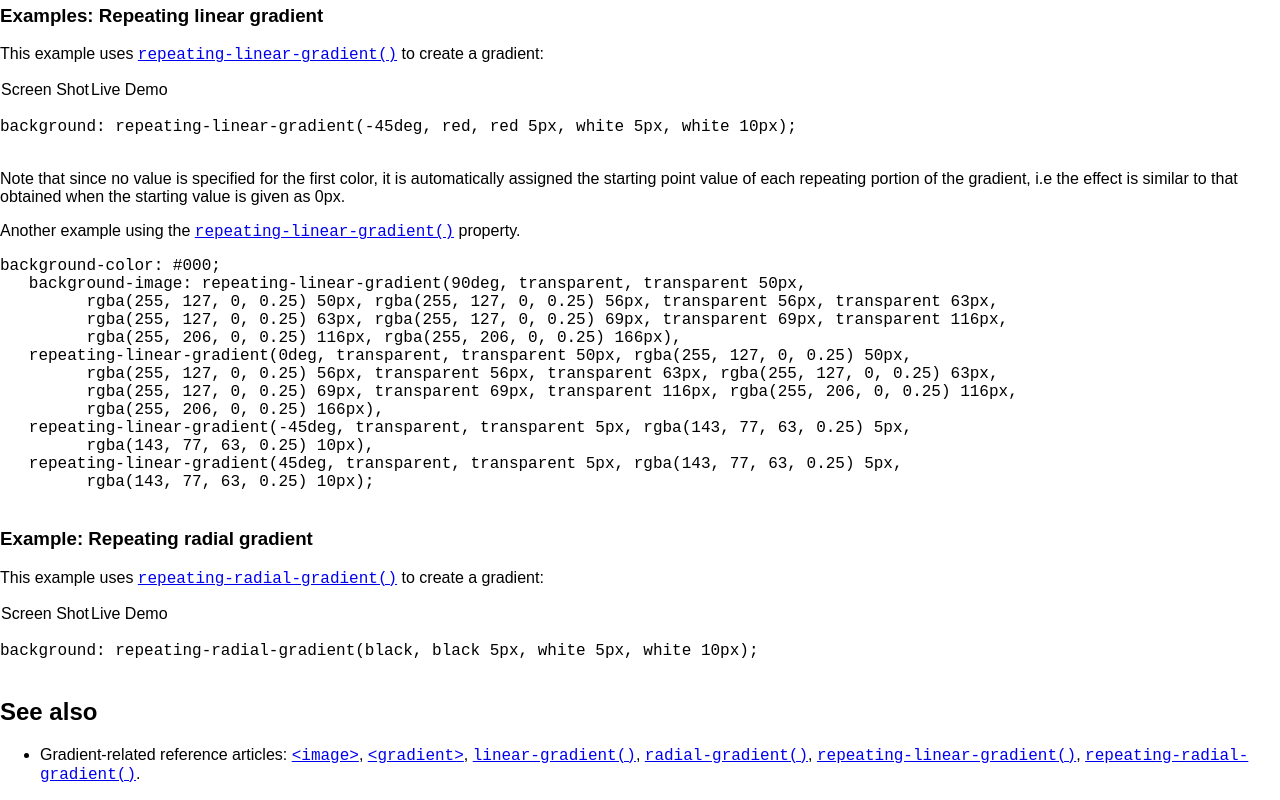
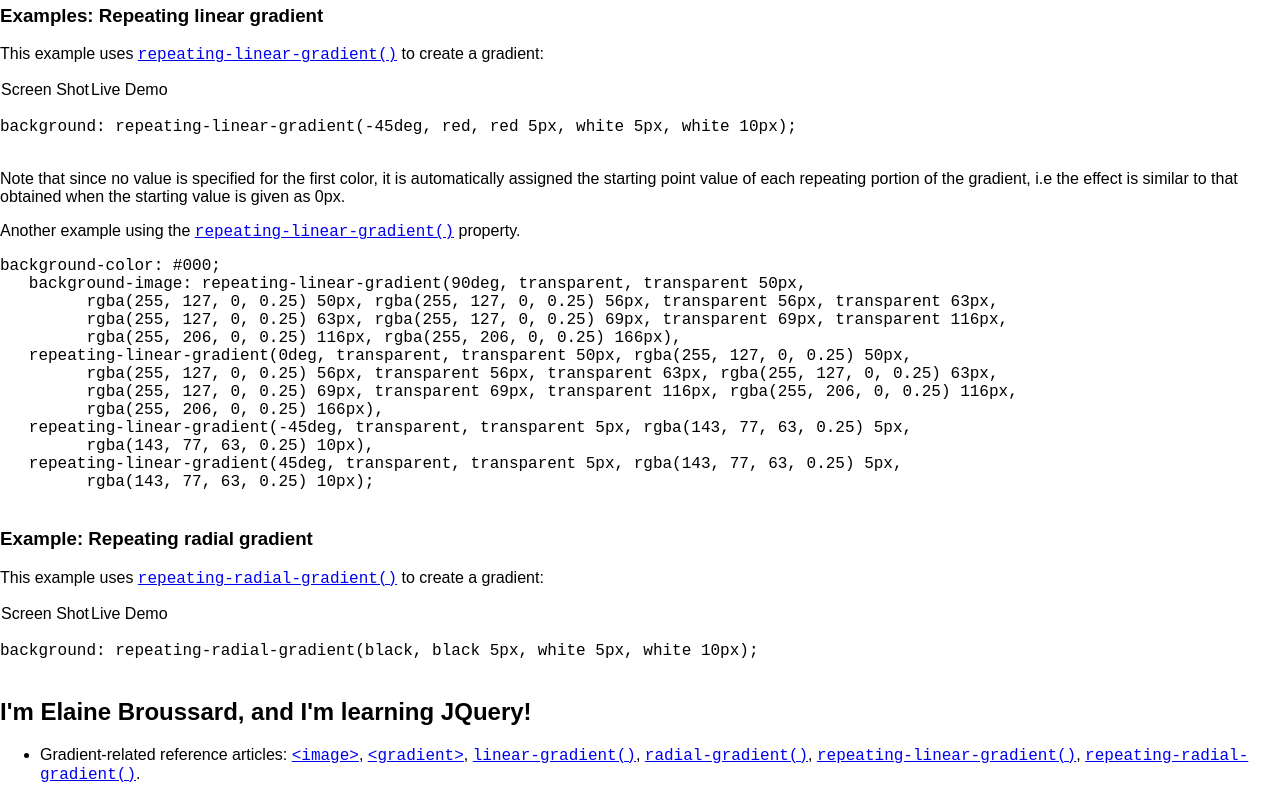
Before and after one commit to ecbroussard/hw_jquery_broussard_elaine, a plain HTML site: page index.html in a window 1280 px wide. Shown: the part 4045-4845 px from the top of the page. Drawn offline with Linux system fonts and the light colour scheme.

Commit message:
use jquery to replace last h2 text

```diff
--- a/index.html
+++ b/index.html
@@ -435,9 +435,8 @@
 
                  </article>
 <!-- End of pasted content. -->
-
+	<script src="js/jquery-2.2.2.min.js"></script>
 	<script src="js/main.js"></script>
-	<script src="js/jquery-2.2.2.min.js"></script>
 
 </body>
 </html>
--- a/js/main.js
+++ b/js/main.js
@@ -0,0 +1,5 @@
+$( document ).ready( function() {
+
+	var headings = $( 'h2' );
+	headings.last().text( "I'm Elaine Broussard, and I'm learning JQuery!" );
+} ) ;
```
